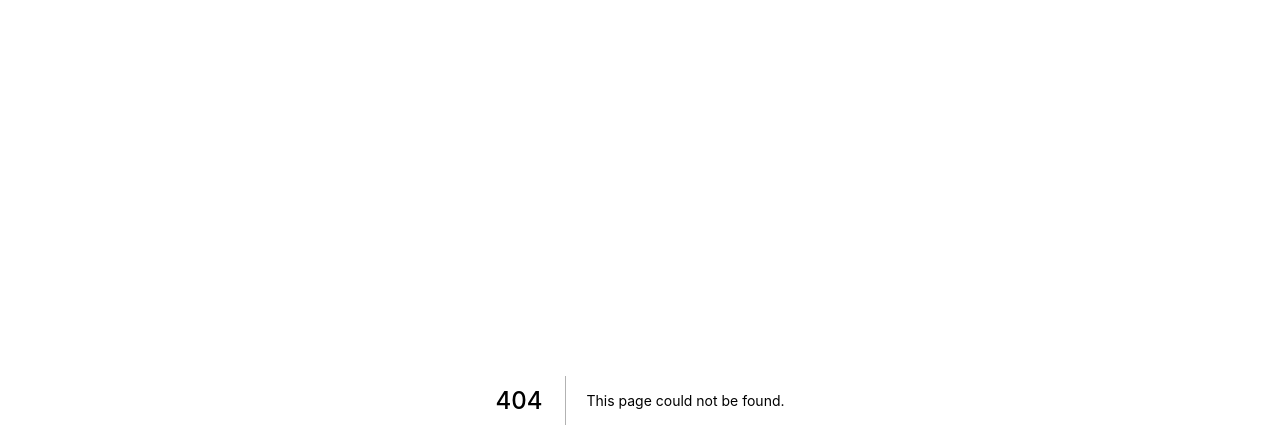
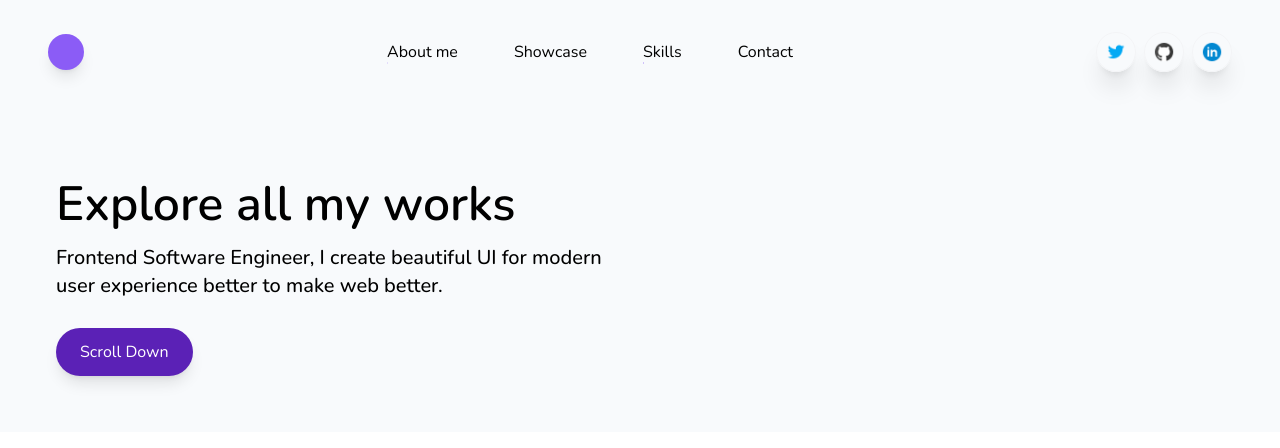
Before and after one commit to NiazMorshed2007/niazmorshed, a Next.js app: page /showcase-more in a window 1280 px wide. Before the commit this address had no page. Shown: the top 448 px of the page. Built offline with nearby package versions, Linux system fonts and the light colour scheme; a web font is replaced by a local one.

Commit message:
showcase

```diff
--- a/components/Banner.jsx
+++ b/components/Banner.jsx
@@ -21,9 +21,7 @@
             Frontend Software Engineer, I create beautiful UI for modern user
             experience better to make web better.
           </h2>
-          <button className="mt-7 p-3 px-6 rounded-3xl shadow-lg bg-violet-800 text-white">
-            Explore More
-          </button>
+          <button>Explore More</button>
         </div>
       </div>
     </div>
--- /dev/null
+++ b/components/BannerShowCase.jsx
@@ -0,0 +1,20 @@
+import React from "react";
+
+const ShowCaseBanner = () => {
+  return (
+    <div className="banner-wrapper overflow-hidden relative">
+      <div className="banner backdrop-blur-sm relative py-14 pt-40 bg-slate-100/50 px-14  w-full h-auto">
+        <div className="w-1/2 pt-5">
+          <h1 className="text-5xl font-semibold">Explore all my works</h1>
+          <h2 className="mt-4 font-medium text-xl">
+            Frontend Software Engineer, I create beautiful UI for modern user
+            experience better to make web better.
+          </h2>
+          <button className="">Scroll Down</button>
+        </div>
+      </div>
+    </div>
+  );
+};
+
+export default ShowCaseBanner;
--- a/components/Header.jsx
+++ b/components/Header.jsx
@@ -4,6 +4,7 @@
 import Image from "next/image";
 import Link from "next/link";
 import linkedin from "../assets/linkedin.png";
+import NavigateIconLink from "./NavigateIconLink";
 
 const Header = () => {
   const [sticky, setSticky] = useState(false);
@@ -41,18 +42,14 @@
         <div className="font-semibold text-xl w-9 h-9 cursor-pointer rounded-full bg-violet-500 shadow-lg"></div>
       </Link>
       <nav className="flex items-center gap-14">
-        <Link href={"#about"}>About me</Link>
-        <Link href={"#showcase"}>Showcase</Link>
-        <Link href={"#about"}>Skills</Link>
-        <Link href={"#about"}>Contact</Link>
+        <Link href={"/#about"}>About me</Link>
+        <Link href={"/#showcase"}>Showcase</Link>
+        <Link href={"/#about"}>Skills</Link>
+        <Link href={"/#about"}>Contact</Link>
       </nav>
       <div className="flex items-center gap-2">
         {social_links.map((link) => (
-          <Link key={link.key} href={link.link}>
-            <div className="p-2 w-10 h-10 cursor-pointer rounded-full border border-gray-100 shadow-xl flex items-center justify-center">
-              <Image width={50} src={link.url} alt={"icon"} />
-            </div>
-          </Link>
+          <NavigateIconLink key={link.key} url={link.link} iconUrl={link.url} />
         ))}
       </div>
     </header>
--- /dev/null
+++ b/components/NavigateIconLink.jsx
@@ -0,0 +1,16 @@
+import React from "react";
+import Image from "next/image";
+import Link from "next/link";
+
+const NavigateIconLink = (props) => {
+  const { url, iconUrl } = props;
+  return (
+    <Link href={url}>
+      <div className="p-2 w-10 h-10 cursor-pointer rounded-full border border-gray-100 shadow-xl flex items-center justify-center">
+        <Image width={50} src={iconUrl} alt={"icon"} />
+      </div>
+    </Link>
+  );
+};
+
+export default NavigateIconLink;
--- a/components/Showcase.jsx
+++ b/components/Showcase.jsx
@@ -1,12 +1,47 @@
+import { useRouter } from "next/router";
 import React from "react";
+import projects from "../projects.json";
+import github from "../assets/github.png";
+import Image from "next/image";
+import NavigateIconLink from "./NavigateIconLink";
 
 const ShowCase = () => {
+  const router = useRouter();
   return (
     <section id="showcase" className="py-28 px-20 bg-gray-50/30">
       <h1 className="text-3xl border-b border-dashed">
         {" "}
         <span className="text-5xl text-indigo-500">S</span>howcase
       </h1>
+      <div className="projects-wrapper border-b border-dashed flex items-center justify-around flex-wrap gap-10 py-10">
+        {projects.map((project, i) => (
+          <div
+            style={{ width: "340px" }}
+            key={i}
+            className="project cursor-pointer transition-all hover:scale-105 hover:shad rounded-lg overflow-hidden shadow-xl"
+          >
+            <img src={project.photo} alt="photo" />
+            <div className="content p-3">
+              <div className="flex items-center justify-between py-1 pb-2 border-b border-dashed">
+                <h1 className="text-lg">{project.name}</h1>
+                <div className="live-preview text-xs">Preview</div>
+              </div>
+              <p className="text-sm text-slate-500 mt-2">
+                Lorem ipsum dolor sit amet consectetur adipisicing elit. Quis
+                facilis ab similique totam fugit fugiat enim voluptatibus
+                placeat{" "}
+              </p>
+            </div>
+          </div>
+        ))}
+      </div>
+      <button
+        onClick={() => {
+          router.push("/showcase-more");
+        }}
+      >
+        Show more
+      </button>
     </section>
   );
 };
--- /dev/null
+++ b/pages/showcase-more/index.jsx
@@ -0,0 +1,13 @@
+import React from "react";
+import ShowCaseBanner from "../../components/BannerShowCase";
+import Layout from "../../layout/Layout";
+
+const Showcase = () => {
+  return (
+    <Layout>
+      <ShowCaseBanner />
+    </Layout>
+  );
+};
+
+export default Showcase;
--- a/pages/showcase/index.jsx
+++ /dev/null
@@ -1,14 +0,0 @@
-import React from "react";
-import Layout from "../../layout/Layout";
-
-const Showcase = () => {
-  return (
-    <Layout>
-      Lorem ipsum dolor sit amet, consectetur adipisicing elit. Alias saepe ea
-      voluptas, quaerat tempore iure obcaecati veniam velit ab. Veniam ipsa
-      error aut molestiae adipisci rerum magni tempora mollitia animi.
-    </Layout>
-  );
-};
-
-export default Showcase;
--- /dev/null
+++ b/projects.json
@@ -0,0 +1,33 @@
+[{
+    "name": "Shomba",
+    "id": "project-shomba",
+    "photo": "https://firebasestorage.googleapis.com/v0/b/photo-gallery-c74f3.appspot.com/o/shomba-banner.png?alt=media&token=e9a5783e-5c1c-4a8d-80dd-bc98b27838aa"
+}, {
+    "name": "Nakuti",
+    "id": "project-nakuti",
+    "photo": "https://firebasestorage.googleapis.com/v0/b/photo-gallery-c74f3.appspot.com/o/Screenshot%202022-05-26%20115437.png?alt=media&token=d12140aa-9f60-4c8e-92c3-4fb7965977ac"
+}, {
+    "name": "Chat App",
+    "id": "project-chat",
+    "photo": "https://firebasestorage.googleapis.com/v0/b/photo-gallery-c74f3.appspot.com/o/chat1.png?alt=media&token=c6bd84fb-7eb9-4c84-8459-69a6e127a3c2"
+},{
+    "name": "Shomba",
+    "id": "project-shomba",
+    "photo": "https://firebasestorage.googleapis.com/v0/b/photo-gallery-c74f3.appspot.com/o/shomba-banner.png?alt=media&token=e9a5783e-5c1c-4a8d-80dd-bc98b27838aa"
+
+},{
+    "name": "Shomba",
+    "id": "project-shomba",
+    "photo": "https://firebasestorage.googleapis.com/v0/b/photo-gallery-c74f3.appspot.com/o/shomba-banner.png?alt=media&token=e9a5783e-5c1c-4a8d-80dd-bc98b27838aa"
+
+},{
+    "name": "Shomba",
+    "id": "project-shomba",
+    "photo": "https://firebasestorage.googleapis.com/v0/b/photo-gallery-c74f3.appspot.com/o/shomba-banner.png?alt=media&token=e9a5783e-5c1c-4a8d-80dd-bc98b27838aa"
+
+},{
+    "name": "Shomba",
+    "id": "project-shomba",
+    "photo": "https://firebasestorage.googleapis.com/v0/b/photo-gallery-c74f3.appspot.com/o/shomba-banner.png?alt=media&token=e9a5783e-5c1c-4a8d-80dd-bc98b27838aa"
+
+}]
--- a/styles/_globals.scss
+++ b/styles/_globals.scss
@@ -15,6 +15,10 @@
   text-decoration: none;
 }
 
+button {
+  @apply mt-7 p-3 px-6 rounded-3xl shadow-lg bg-violet-800 text-white;
+}
+
 * {
   box-sizing: border-box;
 }
--- a/styles/_header.scss
+++ b/styles/_header.scss
@@ -8,9 +8,9 @@
         }
       }
       &::before {
-                    content: '';
+        content: "";
         height: 2px;
-                    transition: all .2s ease-in-out;
+        transition: all 0.2s ease-in-out;
         @apply absolute w-full bottom-0 bg-violet-500 left-0 -translate-x-full;
       }
     }
--- a/styles/style.scss
+++ b/styles/style.scss
@@ -1,11 +1,24 @@
-@import './fonts';
-@import './globals';
-@import './header';
+@import "./fonts";
+@import "./globals";
+@import "./header";
 
 body {
-    font-family: $nunito;
+  font-family: $nunito;
 }
 
 html {
-    scroll-behavior: smooth;
+  scroll-behavior: smooth;
 }
+
+.project {
+  @apply relative;
+  //   &:hover {
+  //     .shape {
+  //       @apply translate-x-0;
+  //     }
+  //   }
+  //   .shape {
+  //     @apply absolute -translate-x-full w-full h-full top-0 left-0 bg-white/70 backdrop-blur-sm;
+  //     transition: all 0.7 ease-in-out;
+  //   }
+}
```
Also changed, not shown: assets/shomba-banner.png (added). Lines whose indentation alone changed are shown as unchanged.
